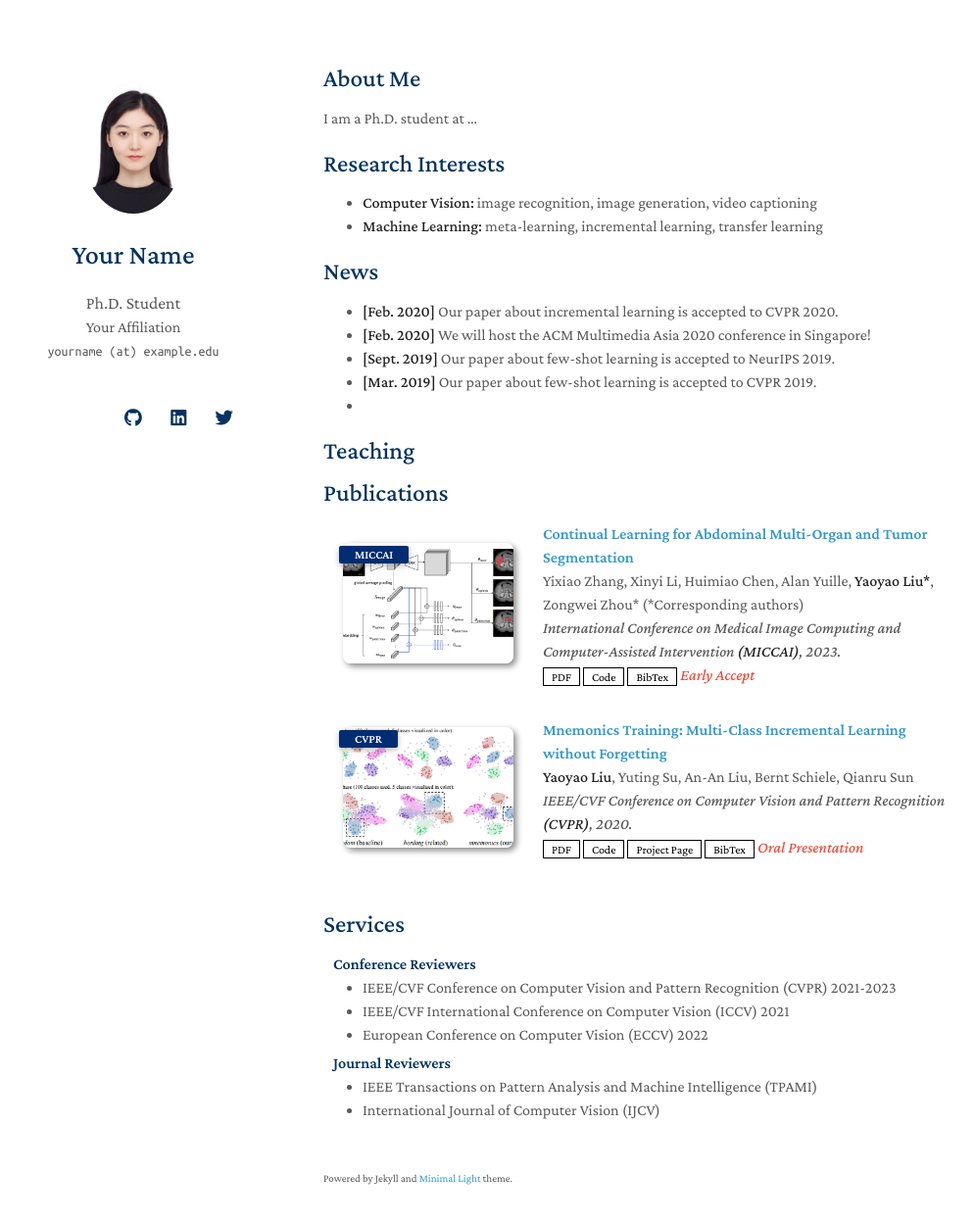
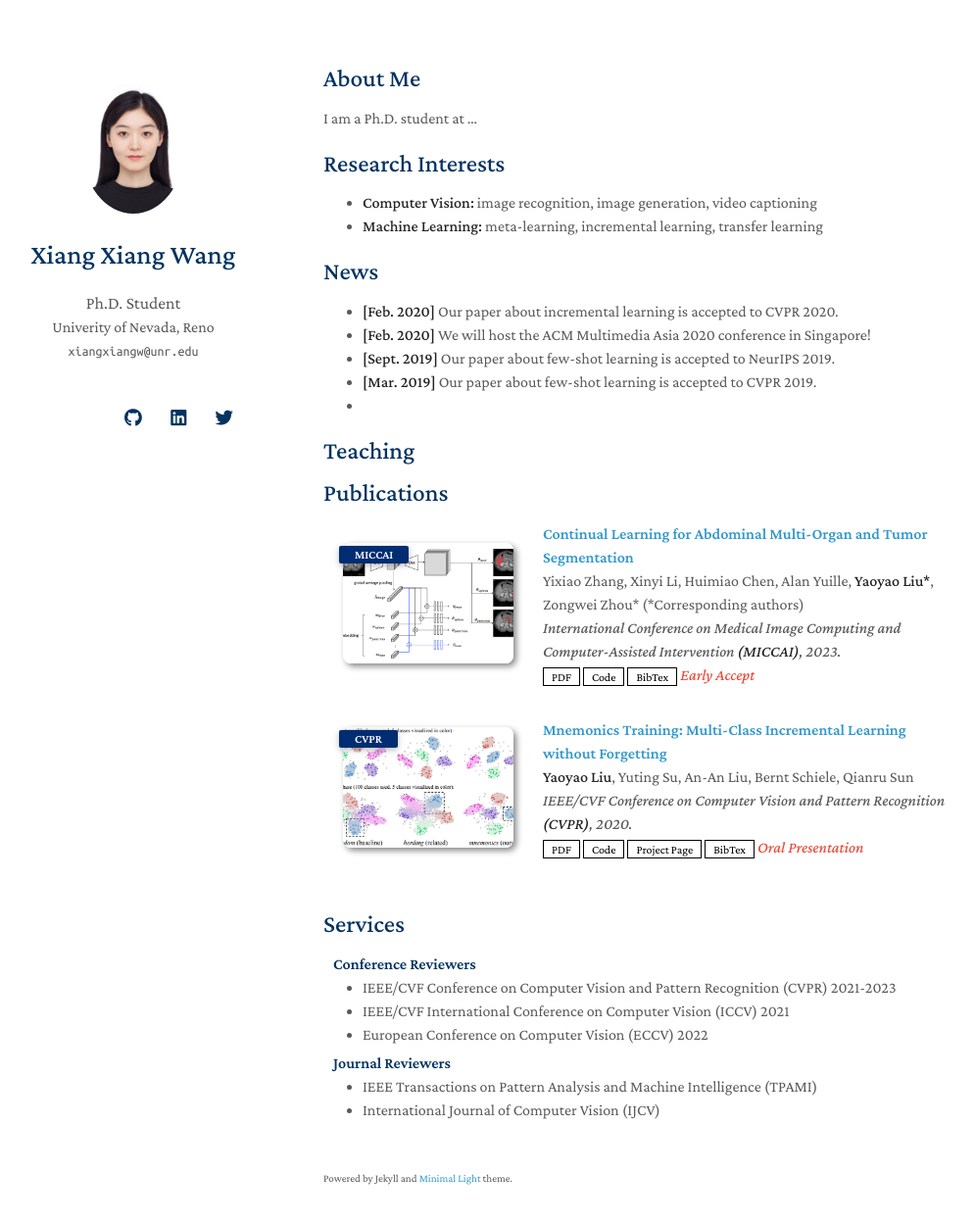
Before and after one commit to yaoyao-liu/minimal-light, a Jekyll site: the page built from index.md, in a window 1280 px wide and 1283 px high. Shown: the top 1248 px of the window at 98% size, without its empty margins (140-1135 px from the left). Built offline with Jekyll 4.4.1, drawn with Linux system fonts in a browser that asks for light colours; nearby versions of some CDN libraries; a style sheet for code colours, icons or effects is not loaded; our own code applies the rules of GitHub Pages for plain Markdown files.

Commit message:
Update _config.yml

```diff
--- a/_config.yml
+++ b/_config.yml
@@ -1,8 +1,8 @@
 # Basic Information
-title: Your Name
+title: Xiang Xiang Wang
 position: Ph.D. Student
-affiliation: Your Affiliation
-email: yourname (at) example.edu
+affiliation: Univerity of Nevada, Reno
+email: xiangxiangw@unr.edu
 
 # Search Engine Optimization (SEO)
 # The following information is used to improve the website traffic from search engines, e.g., Google.
```
